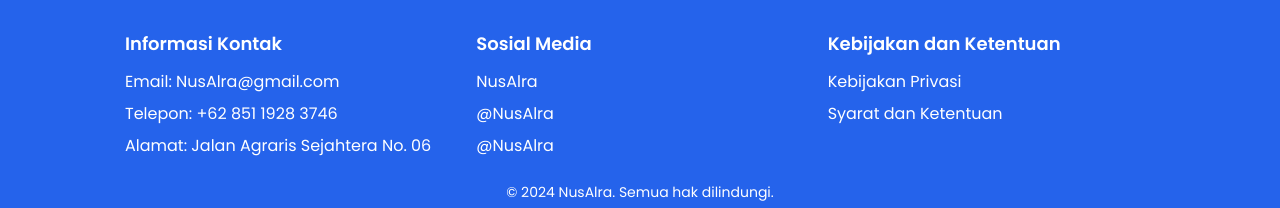
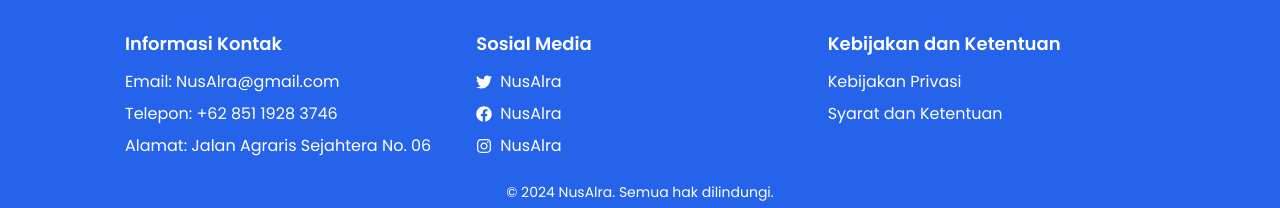
Before and after one commit to praditus343/Nusaira, a React (Vite) app in the folder frontend/: page / in a window 1280 px wide. Shown: the part 4162-4370 px from the top of the page. Built offline with nearby package versions, Linux system fonts and the light colour scheme.

Commit message:
fix footer

```diff
--- a/frontend/src/componen/Footer.jsx
+++ b/frontend/src/componen/Footer.jsx
@@ -1,4 +1,5 @@
 import React from "react";
+import { FaTwitter, FaFacebook, FaInstagram } from 'react-icons/fa';
 
 const Footer = () => {
   return (
@@ -16,13 +17,22 @@ const Footer = () => {
 
         {/* Sosial Media */}
         <div>
-          <h4 className="font-semibold text-lg mb-3">Sosial Media</h4>
-          <ul className="space-y-2">
-            <li>NusAlra</li>
-            <li>@NusAlra</li>
-            <li>@NusAlra</li>
-          </ul>
-        </div>
+      <h4 className="font-semibold text-lg mb-3">Sosial Media</h4>
+      <ul className="space-y-2">
+        <li className="flex items-center space-x-2">
+          <FaTwitter className="text-white" />
+          <span className="text-white">NusAlra</span>
+        </li>
+        <li className="flex items-center space-x-2">
+          <FaFacebook className="text-white" />
+          <span className="text-white">NusAlra</span>
+        </li>
+        <li className="flex items-center space-x-2">
+          <FaInstagram className="text-white" />
+          <span className="text-white">NusAlra</span>
+        </li>
+      </ul>
+    </div>
 
         {/* Kebijakan dan Ketentuan */}
         <div>
```
